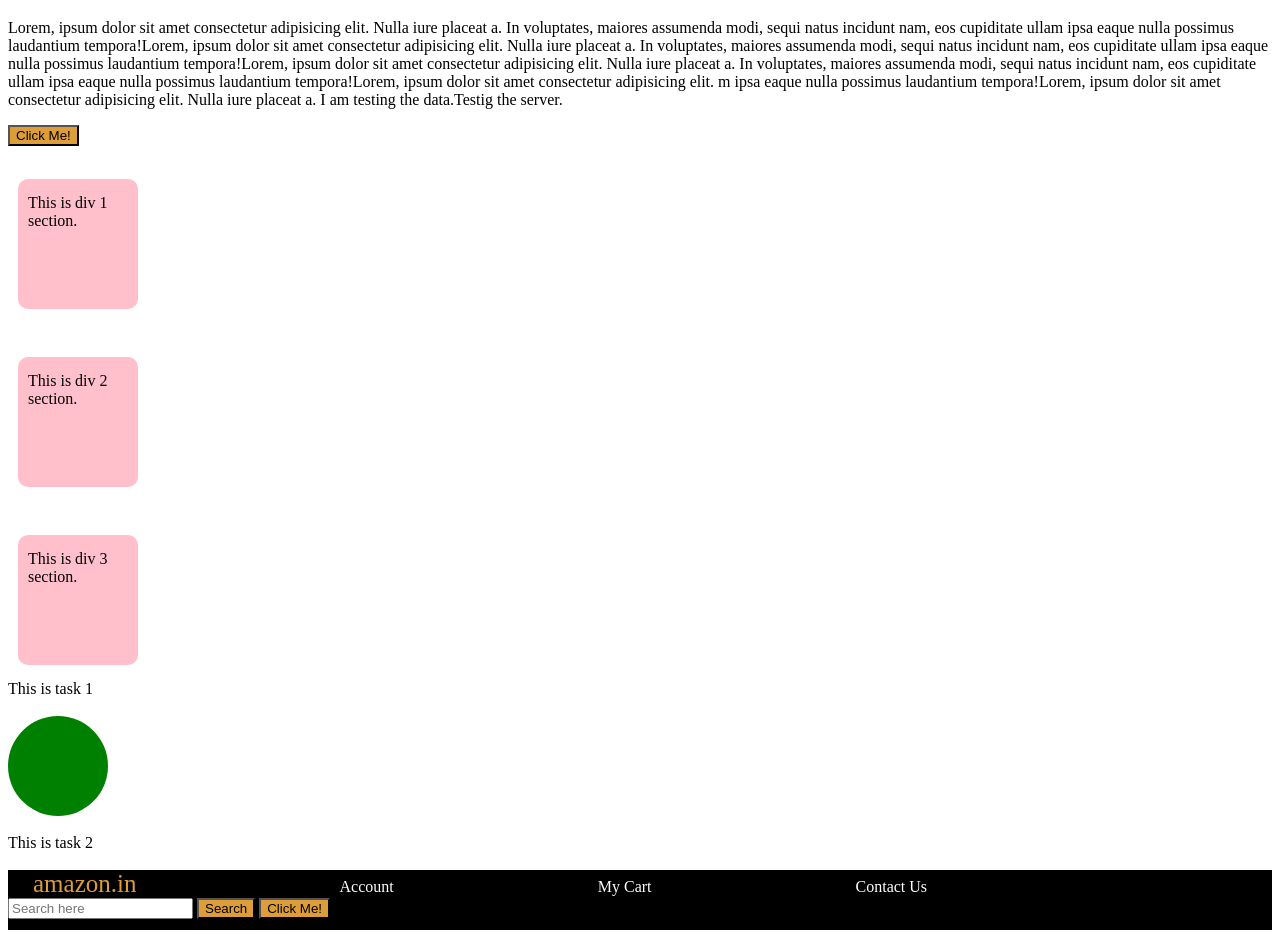
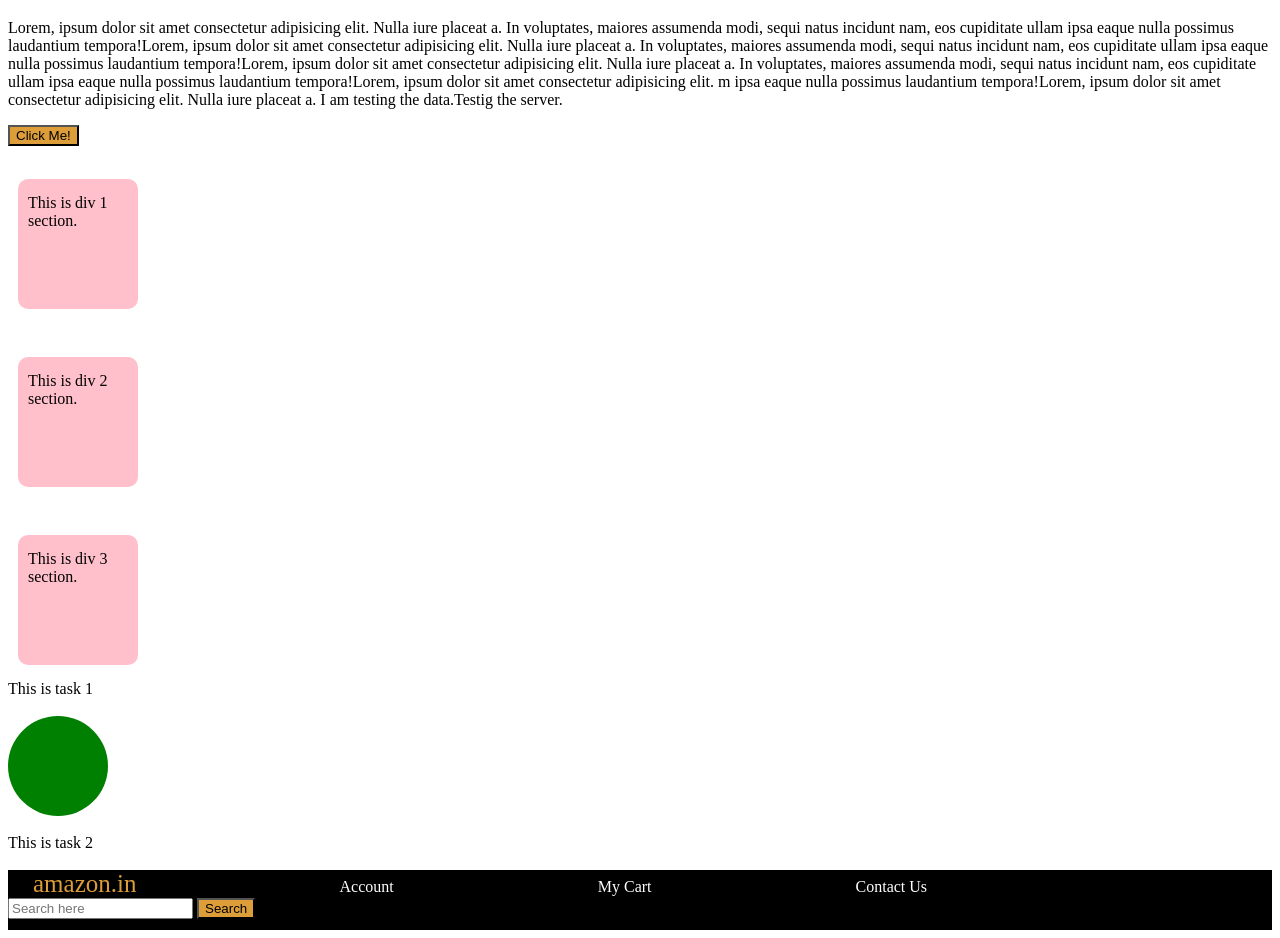
Before and after one commit to Ankush224/web_development, a plain HTML site: page ClassRoom_Level2/index.html in a window 1280 px wide. Shown: the part 128-1066 px from the top of the page. Drawn offline with Linux system fonts and the light colour scheme.

Commit message:
updated code

```diff
--- a/ClassRoom_Level2/index.html
+++ b/ClassRoom_Level2/index.html
@@ -47,7 +47,6 @@
 
         <input placeholder="Search here">
         <button>Search</button>
-        <button>Click Me!</button>
      </div>
 
 </body>
```
